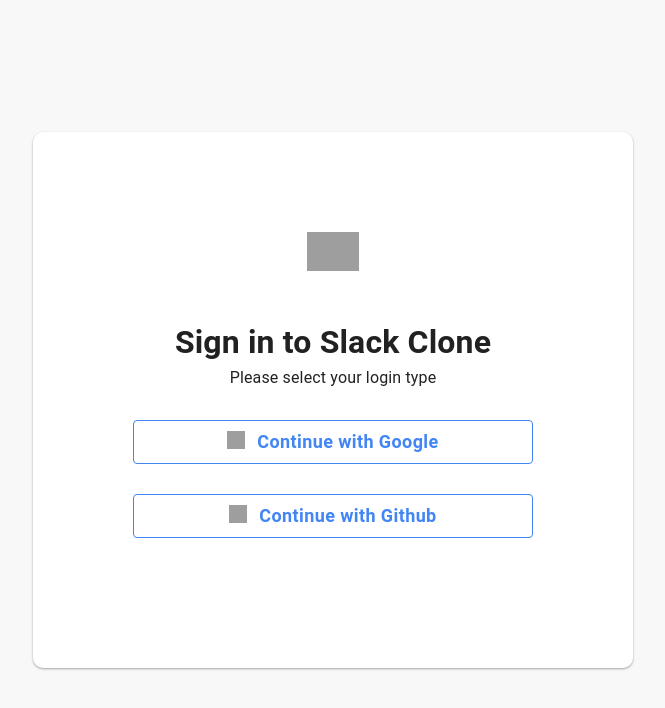
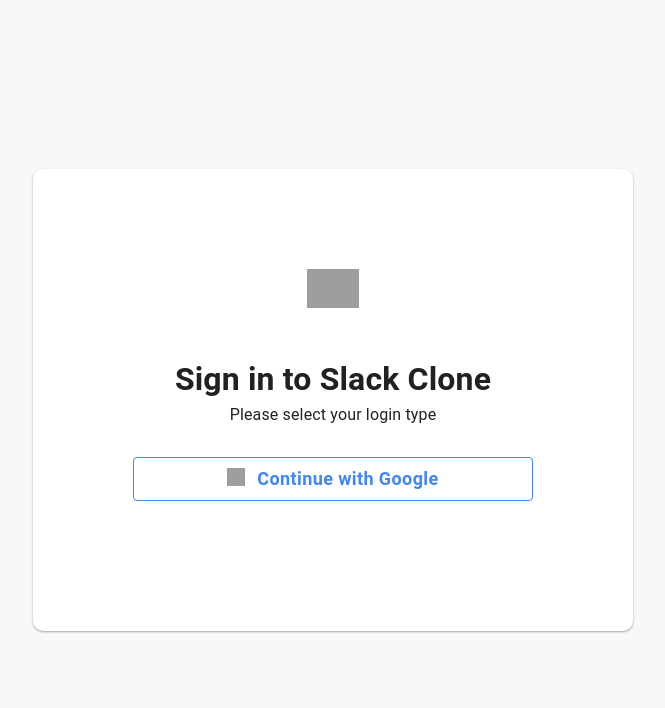
Before and after one commit to mithderler/slack-clone, a React (Create React App) app: page /room/1 in a window 1280 px wide. Shown: the top 708 px of the page, without its empty margins (307-972 px from the left). Built offline with nearby package versions, Linux system fonts and the light colour scheme; no server answers; grey boxes are pictures that could not be loaded.

Commit message:
github auth disabled

```diff
--- a/src/firebase/config.js
+++ b/src/firebase/config.js
@@ -11,7 +11,6 @@ const firebaseConfig = {
   messagingSenderId: process.env.REACT_APP_MESSAGING_SENDER_ID,
   appId: process.env.REACT_APP_APP_ID,
   measurementId: process.env.REACT_APP_MEASUREMENT_ID,
-  authDomain: process.env.REACT_APP_AUTH_DOMAIN,
 };
 
 const app = initializeApp(firebaseConfig);
--- a/src/pages/Login.js
+++ b/src/pages/Login.js
@@ -31,13 +31,13 @@ function Login() {
           />
           <span>Continue with Google</span>
         </Button>
-        <Button variant='outlined' onClick={signInWithGithub}>
+        {/* <Button variant='outlined' onClick={signInWithGithub}>
           <img
             src='https://github.githubassets.com/images/modules/logos_page/GitHub-Mark.png'
             alt='github icon'
           />
           <span>Continue with Github</span>
-        </Button>
+        </Button> */}
       </div>
     </div>
   );
```
